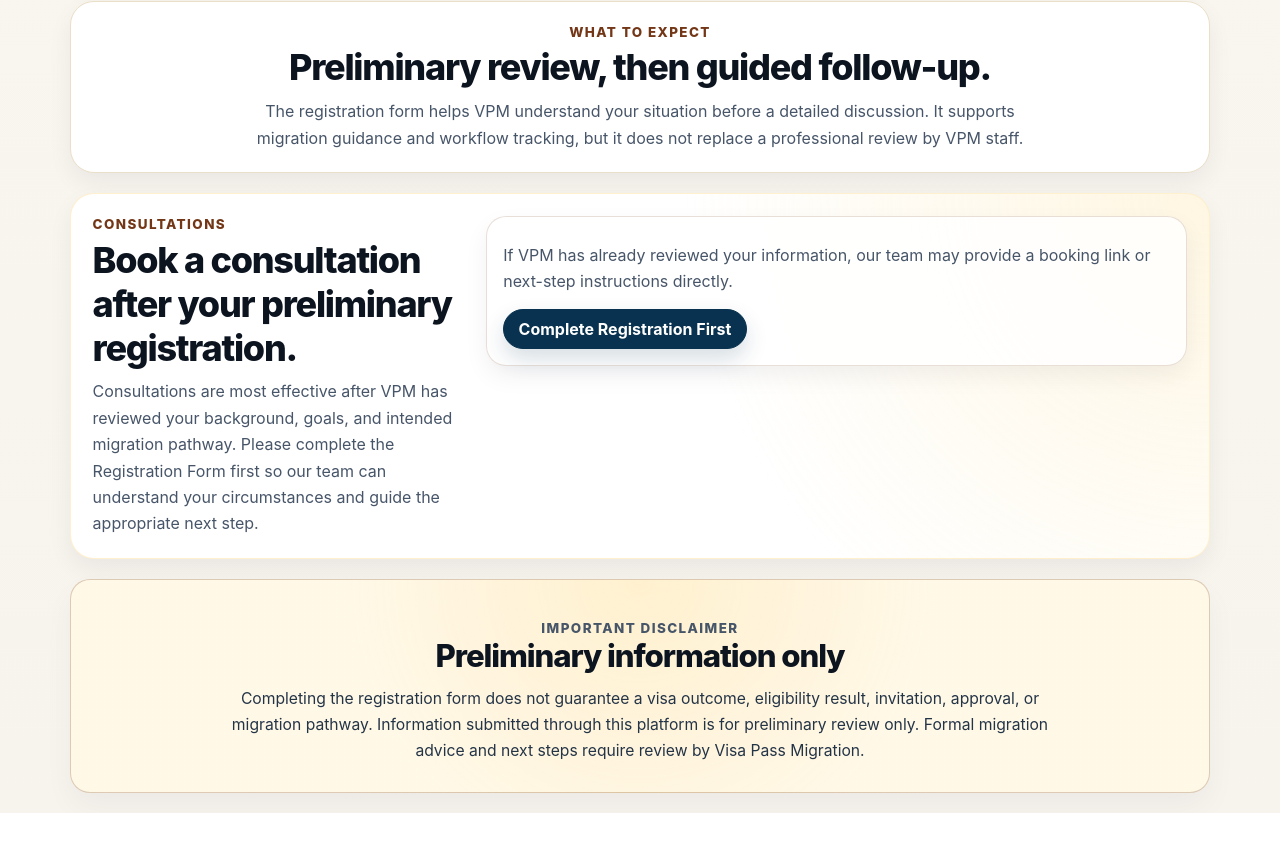
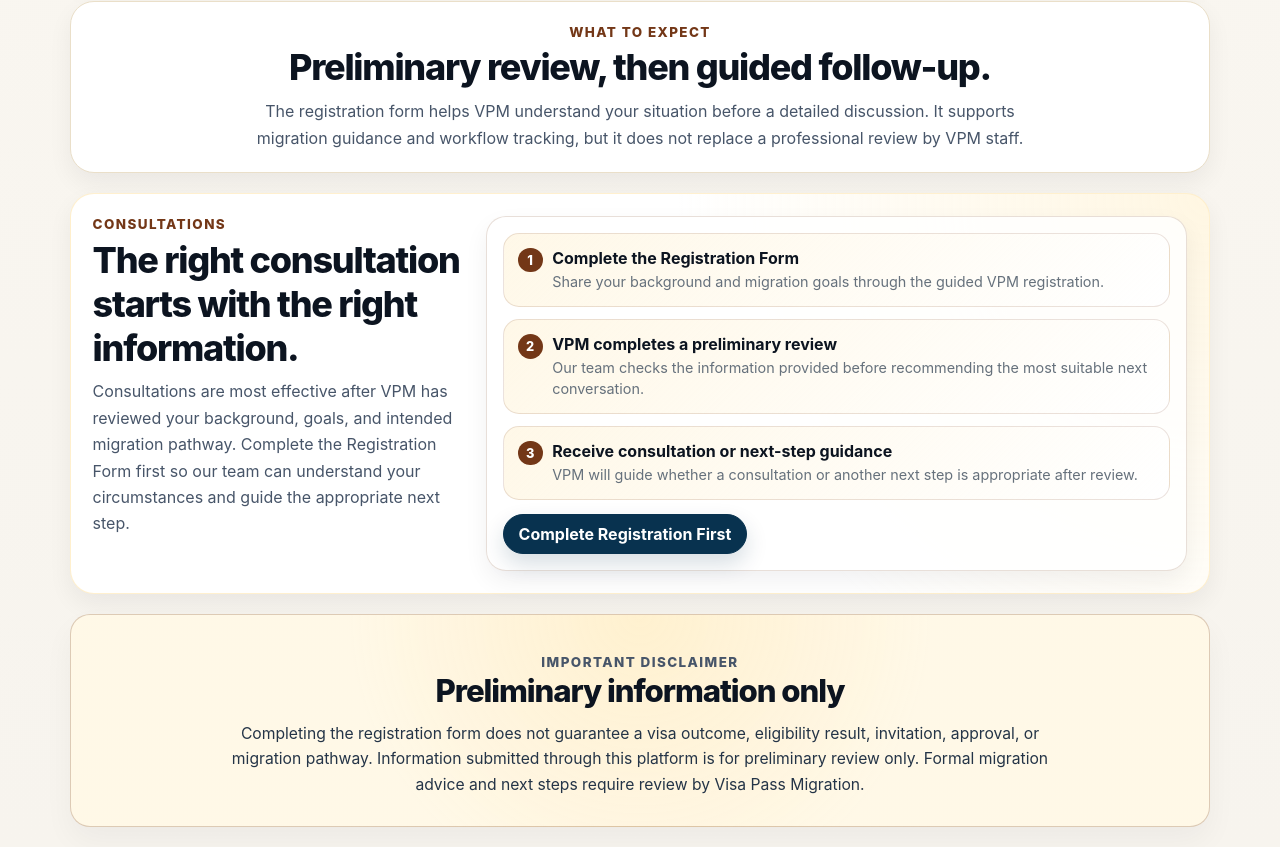
Before and after one commit to VisaPassMigration/VPM-online-enquiry-form, a Next.js app: page / in a window 1280 px wide. Shown: the part 1061-1908 px from the top of the page. Before the commit the page ends 1874 px from the top, so only its background shows below. Built offline with nearby package versions, Linux system fonts and the light colour scheme.

Commit message:
Polish public consultation pathway

```diff
--- a/src/app/globals.css
+++ b/src/app/globals.css
@@ -2155,6 +2155,58 @@ button[type='submit']:not(.secondary-btn):hover {
   background: rgba(255, 255, 255, 0.82);
 }
 
+
+.landing-consultation-steps {
+  display: grid;
+  gap: 0.75rem;
+  margin: 0;
+  padding: 0;
+  list-style: none;
+  counter-reset: consultation-steps;
+}
+
+.landing-consultation-steps li {
+  position: relative;
+  padding: 0.85rem 0.85rem 0.85rem 3rem;
+  border: 1px solid rgba(115, 55, 23, 0.14);
+  border-radius: 16px;
+  background: linear-gradient(135deg, rgba(255, 239, 202, 0.44), rgba(255, 255, 255, 0.92));
+  counter-increment: consultation-steps;
+}
+
+.landing-consultation-steps li::before {
+  content: counter(consultation-steps);
+  position: absolute;
+  left: 0.85rem;
+  top: 0.85rem;
+  display: grid;
+  width: 1.55rem;
+  height: 1.55rem;
+  place-items: center;
+  border-radius: 999px;
+  background: var(--vpm-copper);
+  color: var(--vpm-white);
+  font-size: 0.8rem;
+  font-weight: 800;
+}
+
+.landing-consultation-steps strong,
+.landing-consultation-steps span {
+  display: block;
+}
+
+.landing-consultation-steps strong {
+  color: var(--vpm-deep-navy);
+  line-height: 1.3;
+}
+
+.landing-consultation-steps span {
+  margin-top: 0.2rem;
+  color: var(--vpm-muted);
+  font-size: 0.9rem;
+  line-height: 1.45;
+}
+
 .landing-consultation-card .primary-btn {
   width: fit-content;
 }
--- a/src/app/page.tsx
+++ b/src/app/page.tsx
@@ -77,14 +77,18 @@ export default function HomePage() {
       <section id="book-consultation" className="landing-section landing-section--split landing-consultation" aria-labelledby="consultation-title">
         <div className="landing-section__heading">
           <p className="eyebrow">Consultations</p>
-          <h2 id="consultation-title">Book a consultation after your preliminary registration.</h2>
+          <h2 id="consultation-title">The right consultation starts with the right information.</h2>
           <p>
-            Consultations are most effective after VPM has reviewed your background, goals, and intended migration pathway. Please complete the
+            Consultations are most effective after VPM has reviewed your background, goals, and intended migration pathway. Complete the
             Registration Form first so our team can understand your circumstances and guide the appropriate next step.
           </p>
         </div>
-        <div className="landing-copy-card landing-consultation-card">
-          <p>If VPM has already reviewed your information, our team may provide a booking link or next-step instructions directly.</p>
+        <div className="landing-copy-card landing-consultation-card" aria-label="Consultation pathway">
+          <ol className="landing-consultation-steps">
+            <li><strong>Complete the Registration Form</strong><span>Share your background and migration goals through the guided VPM registration.</span></li>
+            <li><strong>VPM completes a preliminary review</strong><span>Our team checks the information provided before recommending the most suitable next conversation.</span></li>
+            <li><strong>Receive consultation or next-step guidance</strong><span>VPM will guide whether a consultation or another next step is appropriate after review.</span></li>
+          </ol>
           <Link href="/intake" className="primary-btn">Complete Registration First</Link>
         </div>
       </section>
```
Also changed, not shown: 1 other file (tests, documents, lock files or other folders).
